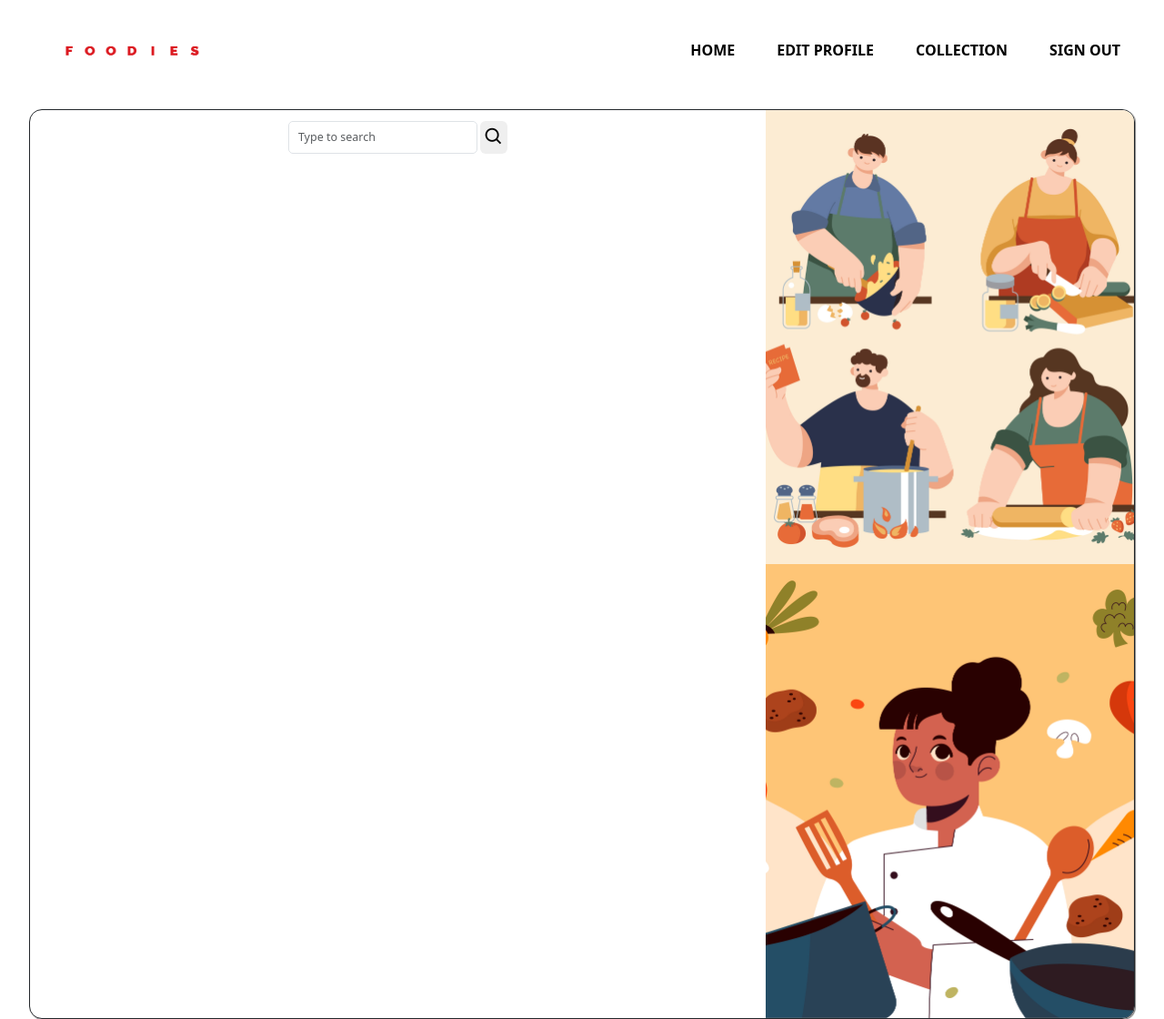
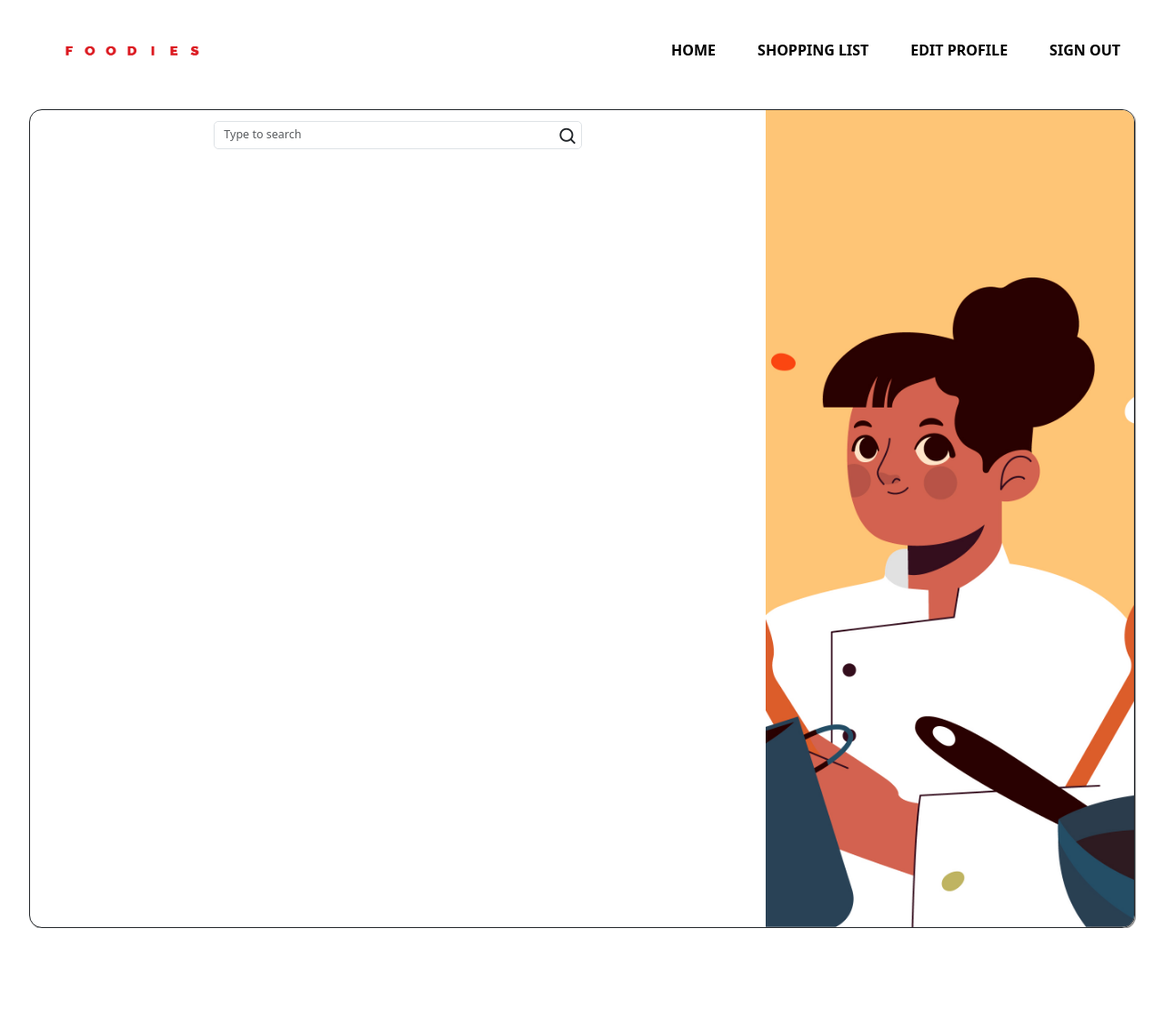
Before and after one commit to Shahabr99/Foodies, a Flask app: template templates/user.html in a window 1280 px wide. Shown: the whole page at 91% size. After the commit the page ends 1020 px from the top, so only its background shows below. Run offline with Flask 3, Linux system fonts and the light colour scheme; the template is opened without the code that fills it, so the values that code supplies are empty; parts of the project's set-up code (start-up, migrations or seed data) failed here and were passed over.

Commit message:
adding remining details

```diff
--- a/app.py
+++ b/app.py
@@ -20,9 +20,12 @@ with app.app_context():
 
 def get_recipes(meal):
     """Getting all the related recipes from the endpoint"""
+
     res = requests.get(f"https://api.spoonacular.com/recipes/complexSearch?apiKey={API_KEY}&query={meal}")
     data = res.json()
     return data
+
+
 
 def get_recipe_info(id):
     """Gets ingredients, instructions and some information about the recipe"""
@@ -117,9 +120,11 @@ def get_data(id):
     user = User.query.get_or_404(id)
     meal = request.form.get('searchbar')
     meals = get_recipes(meal)
-
-    return render_template('meals.html', meals=meals)
-
+    if meals:
+        return render_template('meals.html', meals=meals)
+    else:
+        flash("Invalid data", "warning")
+        return redirect(f'/user/{user.id}')
 
 @app.route('/recipe/<int:id>')
 def get_recipe(id):
@@ -127,11 +132,8 @@ def get_recipe(id):
         flash("Unauthorized access", "danger")
         return redirect('/')
 
-
     recipe = get_recipe_info(id)
     user = g.user
-
-
 
     return render_template('recipe.html', recipe=recipe, user=user)
 
@@ -151,16 +153,17 @@ def add_recipe(recipe_id, user_id):
         return redirect(f"/recipe/{id}")
 
 
-
+    # adding the new recipe to data base
     new_recipe = Recipe(id=recipe_id, image=recipe['image'], title=recipe['title'], summary=recipe['summary'], instructions=recipe['instructions'])
     db.session.add(new_recipe)
     db.session.commit()
 
+    # Updating recipes of the current user
     user_recipe = User_Recipe(user_id=user_id, recipe_id=new_recipe.id)
     db.session.add(user_recipe)
     db.session.commit()
 
-
+    # Updating the ingredients of the current recipe
     for name in recipe['extendedIngredients']:
         ingredient = Ingredient(name=name["original"])
         db.session.add(ingredient)
@@ -185,6 +188,6 @@ def log_out():
 
 
 @app.errorhandler(404)
-def show_error_page():
+def show_error_page(e):
     """Loads the 404 page in case of 404 error"""
     return render_template("404.html"), 404
--- a/static/app.css
+++ b/static/app.css
@@ -222,10 +227,10 @@ ul li a:active {
   grid-template-rows: 1fr;
   border-radius: 1.4rem;
   box-shadow: 1px 1px 1px #00000081;
-  width: 95%;
-  height: 100rem;
+  max-width: 95%;
+  height: 90rem;
   margin: 0rem auto;
-  overflow: hidden;
+  overflow: scroll;
   border: 1px solid;
 }
 
@@ -236,10 +241,11 @@ ul li a:active {
   gap: 1.2rem;
 }
 
-.image-box {
+.left-sec {
   display: flex;
   flex-direction: column;
-  grid-template-rows: 1 / -1;
+  grid-column: 1 / 2;
+  grid-row: 1;
 }
 
 .upper-sect {
@@ -248,6 +254,8 @@ ul li a:active {
   background-position: center;
   background-repeat: no-repeat;
   height: 100%;
+  grid-column: 2 / -1;
+  grid-row: 1;
 }
 
 .lower-sect {
@@ -256,22 +264,25 @@ ul li a:active {
   background-position: center;
   background-repeat: no-repeat;
   height: 100%;
+  grid-column: 2 / -1;
+  grid-row: 2;
+}
+
+.input-container {
+  position: relative;
+  width: 45rem;
 }
 
 .search-btn {
-  width: 3.6rem;
-  height: 3.6rem;
-  border: none;
-  border-radius: 0.6rem;
+  position: absolute;
+  top: 50%;
+  right: -1.2rem;
+  transform: translate(-60%, -75%);
 }
 
 .bx {
   width: 2.4rem;
   height: 1.2rem;
-}
-
-.left-sec {
-  overflow: scroll;
 }
 
 .meal-section {
--- a/templates/home.html
+++ b/templates/home.html
@@ -19,8 +19,8 @@
     </ul>
     {% endif %} {% if g.user %}
     <ul class="navigation">
-      <li><a href="/user/{{g.user.id}}">Profile</a></li>
-      <li><a href="/signup">Edit Profile</a></li>
+      <li><a href="/user/{{g.user.id}}">Find Recipe</a></li>
+
       <li><a href="/signout">Sign out</a></li>
     </ul>
     {% endif %}
@@ -36,7 +36,7 @@
         with just few steps. You can also save ingredients in your shopping
         list.
       </p>
-      <a href="/signup" class="btn">Start here</a>
+      <a href="/signup" class="btn start-btn">Start here</a>
     </div>
     <div class="hero-image"></div>
   </div>
--- a/templates/user.html
+++ b/templates/user.html
@@ -37,15 +37,24 @@
       </ul>
       <ul class="navigation">
         <li><a href="/">Home</a></li>
-        <li><a href="/signup">Edit profile</a></li>
-        <li><a href="/signin">Collection</a></li>
+        <li><a href="/signup">Shopping List</a></li>
+        <li>
+          <a href="">Edit Profile</a>
+        </li>
         <li><a href="/signout">Sign out</a></li>
       </ul>
     </nav>
+    {% with messages = get_flashed_messages(with_categories=true) %} {% if
+    messages %} {% for category, message in messages %}
+    <div class="container-md col-md-4 bg-{{category}} p-3">
+      <p class="text-center text-light">{{messages}}</p>
+    </div>
+    {% endfor %} {% endif %} {% endwith %}
     <main class="main-container">
       <div class="left-sect">
         <div class="form-box">
-          <form class="search-form d-flex gap-1" action="" method="POST">
+          <form class="search-form d-flex gap-1 w-50" action="" method="POST">
+            <div class="input-container">
               <input
                 class="form-control form-control-lg"
                 type="text"
@@ -53,17 +62,15 @@
                 id="searchbar"
                 placeholder="Type to search"
               />
-            <button class="search-btn" type="submit">
-              <i class="bx bx-search bx-md"></i>
-            </button>
+
+              <i class="search-btn bx bx-search bx-md"></i>
+            </div>
           </form>
         </div>
         {% block content %}{% endblock %}
       </div>
-      <div class="image-box">
-        <div class="lower-sect"></div>
+
       <div class="upper-sect"></div>
-      </div>
     </main>
   </body>
 </html>
```
Also changed, not shown: other parts of static/app.css (+23 -11 lines), templates/404.html (+15 -3 lines), templates/collection.html (+5 -2 lines), templates/recipe.html (+7 -1 lines). Lines whose indentation alone changed are shown as unchanged.
